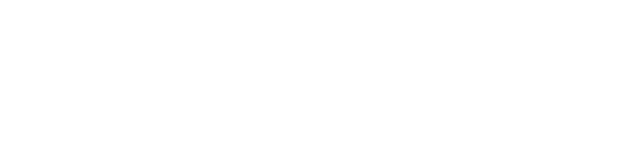
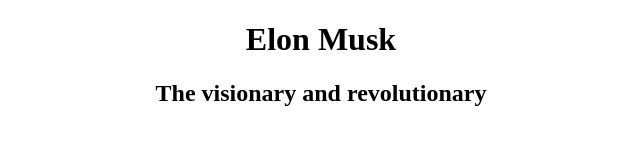
Before and after one commit to Vishu0510/tribute-page, a plain HTML site: page index.html in a window 1280 px wide. Shown: the whole page, without its empty margins (319-959 px from the left). Drawn offline with Linux system fonts and the light colour scheme.

Commit message:
Added header

```diff
--- a/index.html
+++ b/index.html
@@ -3,7 +3,12 @@
 
 	<head>
 		<style type="text/css" media="screen">
-
+			header #title{
+				text-align : center;
+			}
+			h2{
+				text-align:center;
+			}
 		</style>
 
 		<title>FCC Tribute Page</title>
@@ -11,10 +16,11 @@
 
 	<body>
 		<header>
-
+			<h1 id="title"> Elon Musk </h1>
+			<h2> The visionary and revolutionary </h2>
 		</header>
 
-		<main>
+		<main id="main">
 
 		</main>
 
```
